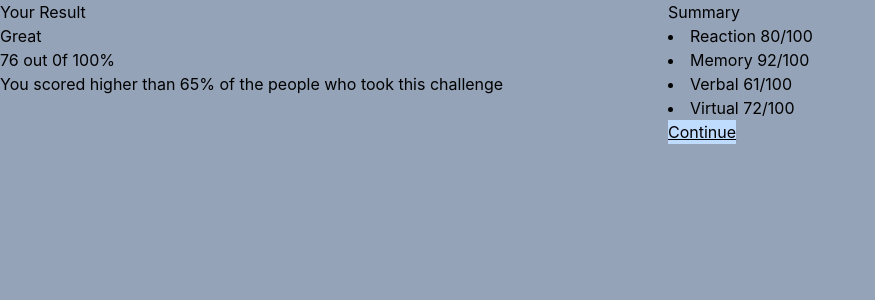
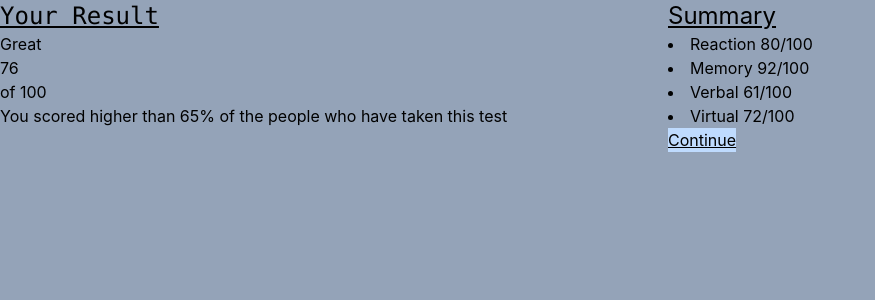
Before and after one commit to MbuviDev/results-summary, a React (Create React App) app: page / in a window 1280 px wide. Shown: the top 300 px of the page, without its empty margins (0-875 px from the left). Built offline with nearby package versions, Linux system fonts and the light colour scheme.

Commit message:
did correction on components

```diff
--- a/src/components/Results.js
+++ b/src/components/Results.js
@@ -3,10 +3,11 @@ import React from "react";
 function Results () {
     return (
     <div>
-        <h1> Your Result</h1>
+        <h1 className="font-mono text-2xl underline "> Your Result</h1>
         <h2>Great</h2>
-        <p>76 out 0f 100%</p>
-        <p> You scored higher than 65% of the people who took this challenge</p>
+        <p className="">76 </p>
+        <p>of 100</p>
+        <p> You scored higher than 65% of the people who have taken this test</p>
     </div>
     )
 }
--- a/src/components/Summary.js
+++ b/src/components/Summary.js
@@ -5,7 +5,7 @@ function Summary () {
     return (
         <div>
         <div>
-            <h1>Summary </h1>
+            <h1 className="underline text-2xl">Summary </h1>
                 <li>Reaction   80/100</li>
                <li>Memory     92/100</li>
                 <li>Verbal    61/100</li>
```
